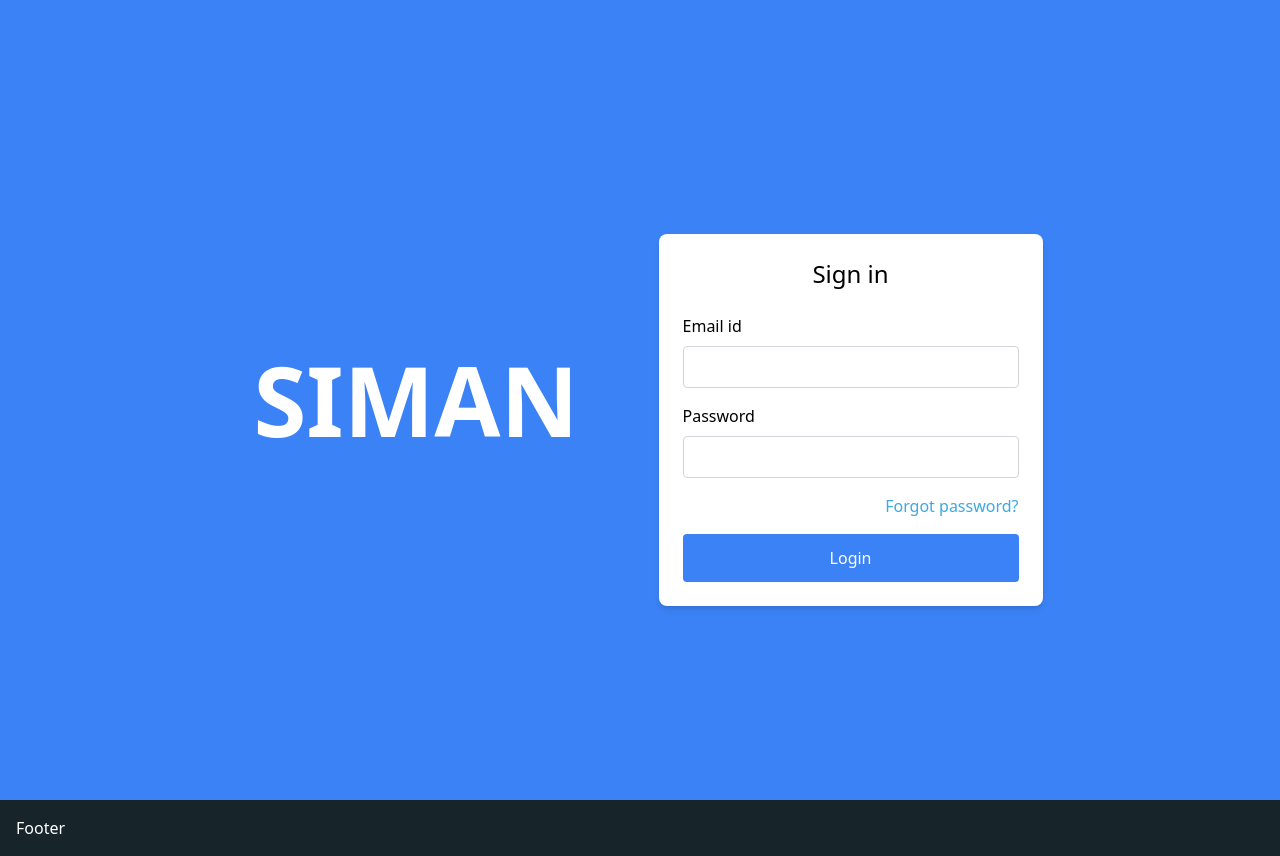
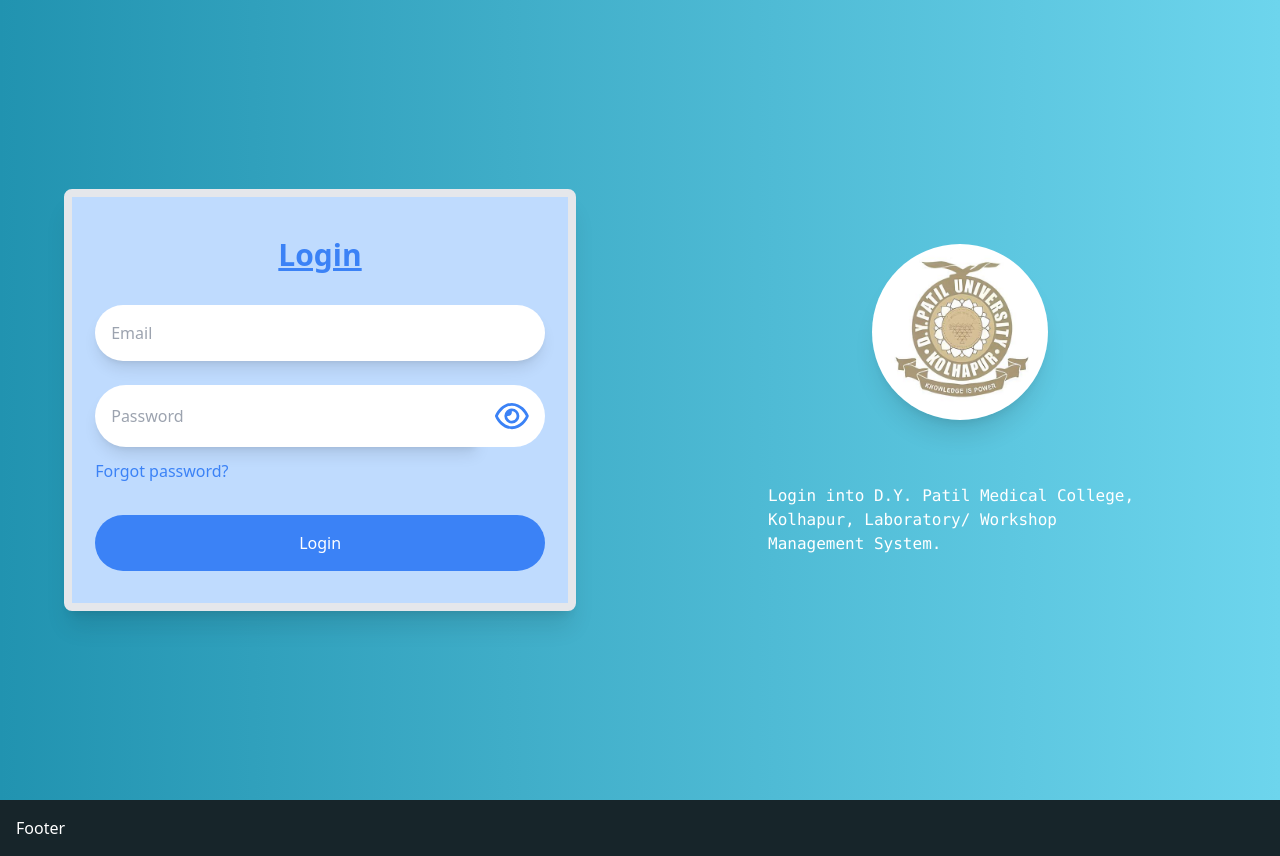
Before and after one commit to Yash-Ainapure/DYP-Medical-Project, a React (Vite) app: page / in a window 1280 px wide. Built offline with nearby package versions, Linux system fonts and the light colour scheme.

Commit message:
feat: Add slide-in animation for footer color change
chore: Update npm dependencies

fix: Redirect to login page if token is expired

chore: Update landing page banner color

chore: Update npm dependencies

```diff
--- a/package.json
+++ b/package.json
@@ -13,6 +13,11 @@
     "@emotion/react": "^11.11.4",
     "@emotion/styled": "^11.11.5",
     "@firebase/storage": "^0.12.5",
+    "@fortawesome/fontawesome-svg-core": "^6.5.2",
+    "@fortawesome/free-brands-svg-icons": "^6.5.2",
+    "@fortawesome/free-regular-svg-icons": "^6.5.2",
+    "@fortawesome/free-solid-svg-icons": "^6.5.2",
+    "@fortawesome/react-fontawesome": "^0.2.2",
     "@mui/icons-material": "^5.15.20",
     "@mui/material": "^5.15.20",
     "antd": "^5.18.1",
--- a/src/components/LoginSignup/Login.jsx
+++ b/src/components/LoginSignup/Login.jsx
@@ -1,26 +1,73 @@
-import { useState } from 'react';
-import { auth } from '../../firebase';
-import { signInWithEmailAndPassword } from 'firebase/auth';
-import { useNavigate } from 'react-router-dom';
-
+import { useEffect, useState } from "react";
+import { auth } from "../../firebase";
+import { signInWithEmailAndPassword } from "firebase/auth";
+import { useNavigate } from "react-router-dom";
+import { FontAwesomeIcon } from "@fortawesome/react-fontawesome";
+import { faEye } from "@fortawesome/free-regular-svg-icons";
+import { faEyeLowVision, faWarning } from "@fortawesome/free-solid-svg-icons";
+import dypLogo from '../../assets/pappaLogo.jpg'
 function Login() {
   const [isLoading, setLoading] = useState(false);
   const [text, setText] = useState({});
-   const navigate =useNavigate();
+  const [showPass, setShowPass] = useState(false);
+  const navigate = useNavigate();
+  const [failedLogin, setfailedLogin]=useState(false);
+  const [alertText,setAlertText]=useState("");
 
   const handleText = (e) => {
     e.preventDefault();
     setText({
       ...text,
-         [e.target.name]: e.target.value
+      [e.target.name]: e.target.value,
     });
+  };
+  useEffect(() => {
+    const token = localStorage.getItem("dypmeds");
+    const date = new Date();
+    if (token) {
+      const tokenDate = new Date(token);
+      const diff = Math.abs(date.getTime() - tokenDate.getTime());
+      if (diff > 0) {
+        navigate("./dashboard");
+      } else {
+        console.log("token expired!!");
+      }
+      console.log("token present")
+    }else{
+      console.log("no token found!!", token);
+    }
+  }, []);
+
+  useEffect(()=>{
+    if(failedLogin===true){
+      setTimeout(()=>{
+        setfailedLogin(false)
+      },3000)
+    }
+  },[failedLogin])
+
+  const handleLogin = (e) => {
+    const flags = "gm";
+    const pattern = "[A-Za-z0-9\._%+\-]+@[A-Za-z0-9\.\-]+\.[A-Za-z]{2,}"
+    const emailPattern = new RegExp(pattern, flags);
+    const result=emailPattern.test(text.username);
+    if(!result || text.password.trim().length===0){
+      setAlertText("Invalid email or passowrd format")
+      setfailedLogin(true);
+      return;
     }
 
-   const handleLogin = (e) => {
+
+    // console.log("Matches:", result);
     e.preventDefault();
     setLoading(true);
     signInWithEmailAndPassword(auth, text.username, text.password)
       .then(() => {
+        const current = new Date();
+        const future = new Date(current.getTime() + 40 * 60000);
+        localStorage.setItem("dypmeds", future.toISOString());
+
+        console.log("success...\ntoken : ", future.toISOString());
         handleSuccess();
         setLoading(false);
       })
@@ -28,42 +75,112 @@ function Login() {
         const errorCode = error.code;
         const errorMessage = error.message;
         console.log(errorCode, errorMessage);
+        setAlertText("Invalid credentials")
+        setfailedLogin(true);
         setLoading(false);
       });
-   }
+  };
 
   const handleSuccess = () => {
-      console.log("success...");
-      navigate('./dashboard')
-   }
+
+    navigate("./dashboard");
+  };
 
   return (
-      <>
-         <div className="flex justify-center items-center h-screen bg-blue-500">
-            <div className="text-center p-4">
-               <h2 className="text-white text-8xl font-semibold">SIMAN</h2>
+    <div
+      className="w-full h-[100vh] grid grid-cols-2 justify-center items-center "
+      style={{ backgroundImage: "linear-gradient(90deg,#2193b0,#6dd5ed)" }}
+    >
+      <div className="col-span-2 md:col-span-1 w-full flex justify-center">
+
+      <div
+        className=" md:border-[8px] rounded-lg bg-blue-200  shadow-xl
+         flex flex-col items-center justify-center space-y-5 w-full py-5 h-[100vh]
+         md:w-[80%] md:h-auto
+         "
+       >{failedLogin && <div className="animate-slide-in absolute top-10  md:top-20 flex items-center justify-center gap-4 bg-red-500 text-white p-2 rounded-lg">
+          <FontAwesomeIcon icon={faWarning}/>
+          {alertText}
+        </div>}
+         <img src={dypLogo} className="shadow-xl rounded-full h-24 w-24 md:hidden"/>
+
+        <p className="text-blue-500 text-center font-black text-3xl">
+          <u>Login</u>
+        </p>
+        <p className="text-blue-400 font-mono text-wrap text-md md:hidden w-[82vw]">
+          Login into D.Y. Patil Medical College, Kolhapur, Lab/ Workshop Management System.
+        </p>
+
+        <div className="fields w-[90vw] md:w-[37vw]">
+          <input
+            type="text"
+            name="username"
+            placeholder="Email"
+            className="outline-none bg-white p-4 rounded-full shadow-lg m-3   w-[95%]"
+            onChange={handleText}
+          />
+          {showPass ? (
+            <div className="flex m-3">
+              <input
+                type="text"
+                name="password"
+                placeholder="Password"
+                className=" outline-none bg-white p-4 rounded-l-full shadow-lg  w-[95%]  "
+                onChange={handleText}
+              />
+              <FontAwesomeIcon
+                icon={faEyeLowVision}
+                onClick={()=>setShowPass(!showPass)}
+                className=" text-slate text-3xl p-4 cursor-pointer bg-white rounded-r-full \ text-blue-500"
+              />
             </div>
-            <div className="ml-16 mt-10 bg-white p-6 rounded-lg shadow-md w-96">
-               <h2 className="mb-6 text-2xl">Sign in</h2>
-               <form>
-                  <div className="mb-4">
-                     <label htmlFor="email" className="block mb-2">Email id</label>
-                     <input onChange={handleText} name="username" type="email" id="email" required className="w-full p-2 border border-gray-300 rounded" />
+          ) : (
+            <div className="flex m-3">
+              <input
+                type="password"
+                name="password"
+                placeholder="Password"
+                className="outline-none bg-white p-4 rounded-l-full shadow-lg  w-[95%]  "
+                onChange={handleText}
+
+              />
+              <FontAwesomeIcon
+                icon={faEye}
+                onClick={()=>setShowPass(!showPass)}
+                className="text-slate text-3xl p-4 cursor-pointer bg-white rounded-r-full \ text-blue-500"
+              />
             </div>
-                  <div className="mb-4">
-                     <label htmlFor="password" className="block mb-2">Password</label>
-                     <input onChange={handleText} type="password" id="password" name="password" required className="w-full p-2 border border-gray-300 rounded" />
-                  </div>
-                  <div className="mb-4 text-right">
-                     <a href="#" className="text-blue-500 hover:underline">Forgot password?</a>
-                  </div>
-                  <button disabled={isLoading} onClick={handleLogin} type="submit" className="w-full p-3 bg-blue-500 text-white rounded hover:bg-blue-700">
-                     {isLoading ? 'Loading…' : 'Login'}
+          )}
+          {/* <div className="flex m-3">
+            <input
+              type="password"
+              placeholder="Password"
+              className="bg-white p-4 rounded-l-full shadow-lg  w-[95%]  "
+            />
+            <FontAwesomeIcon
+              icon={faEye}
+              className="text-slate text-3xl p-4 cursor-pointer bg-white rounded-r-full \ text-blue-500"
+            />
+          </div> */}
+          <p className="ml-3 text-blue-500 cursor-pointer">Forgot password?</p>
+          <button
+            className="bg-blue-500 p-4 rounded-full text-white w-[95%] m-3 mt-8 text-center"
+            onClick={handleLogin}
+          >
+            {isLoading ? "Loading..." : "Login"}
           </button>
-               </form>
         </div>
       </div>
-      </>
+      </div>
+
+      <div className="hidden md:flex flex-col justify-center items-center gap-6 h-full "
+      >
+         <img src={dypLogo} className="shadow-xl rounded-full h-44 w-44 mb-10"/>
+      <p className="text-white  font-mono text-md text-wrap w-[30vw]">
+          Login into D.Y. Patil Medical College, Kolhapur, Laboratory/ Workshop Management System.
+        </p>
+      </div>
+    </div>
   );
 }
 
--- a/src/components/attributes/Dashboard.jsx
+++ b/src/components/attributes/Dashboard.jsx
@@ -1,7 +1,21 @@
 import { useNavigate } from 'react-router-dom';
+import {useEffect} from 'react';
 function Dashboard() {
+  const navigate = useNavigate();
 
-  const navigate = useNavigate();
+  useEffect(() => {
+    const token = localStorage.getItem("dypmeds");
+    const date = new Date();
+    if (token) {
+      const tokenDate = new Date(token);
+      const diff = Math.abs(date.getTime() - tokenDate.getTime());
+      if (diff > 0) {
+        // navigate("./dashboard");
+        return;
+      }
+    }
+    navigate('/')
+  }, []);
   return (
     <div>
         <button onClick={()=>{
--- a/tailwind.config.js
+++ b/tailwind.config.js
@@ -5,7 +5,16 @@ module.exports = {
     extend: {
       colors:{
         'footer': '#17252a',
-      }
+      },
+      keyframes: {
+        'slide-in': {
+          '0%': { transform: 'translateY(-100%)' },
+          '100%': { transform: 'translateY(0)' },
+        },
+      },
+      animation: {
+        'slide-in': 'slide-in 0.5s cubic-bezier(.5,1.5,.5,1)',
+      },
     },
   },
   variants: {
```
Also changed, not shown: src/assets/pappaLogo.jpg (added), 1 other file (tests, documents, lock files or other folders). Lines whose indentation alone changed are shown as unchanged.
